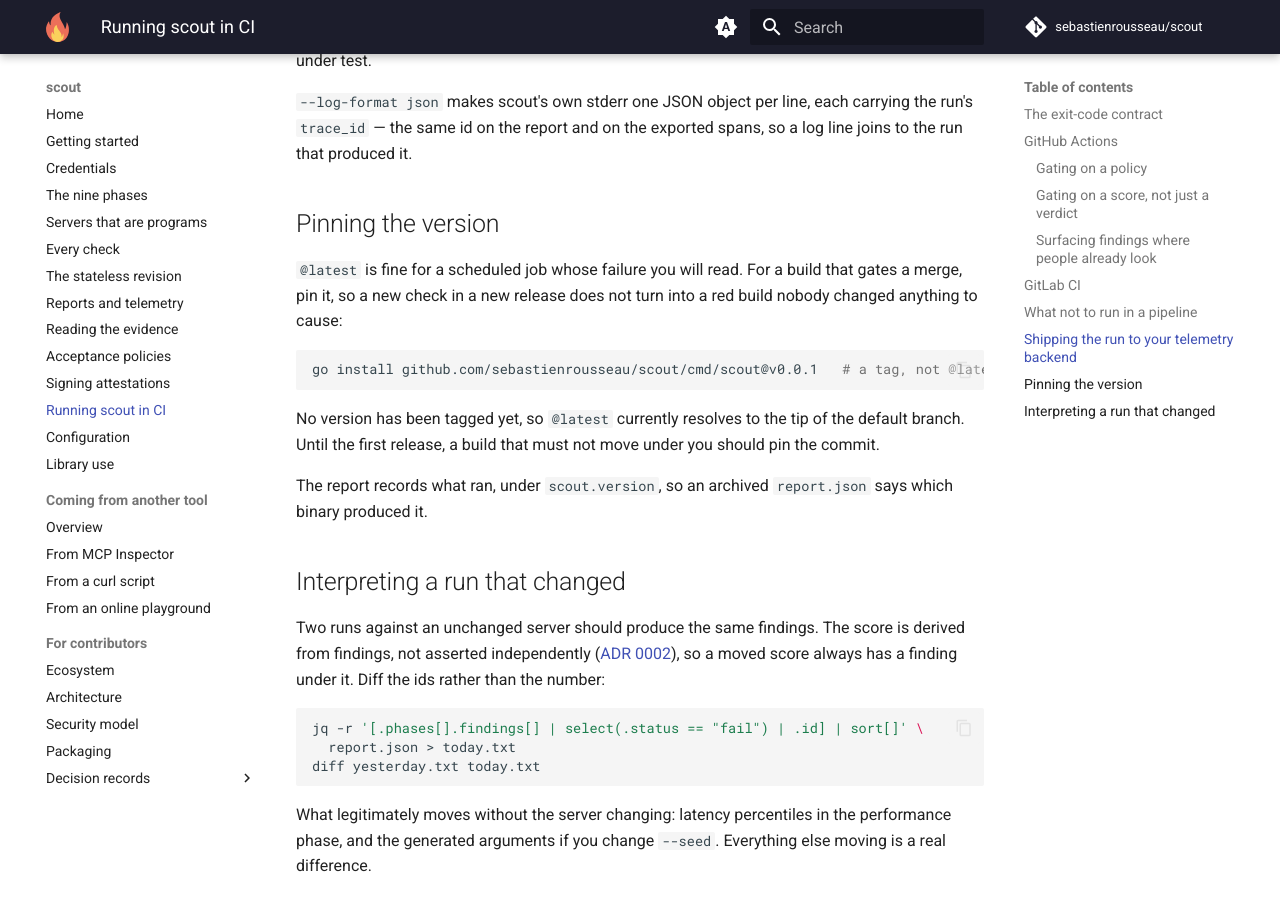
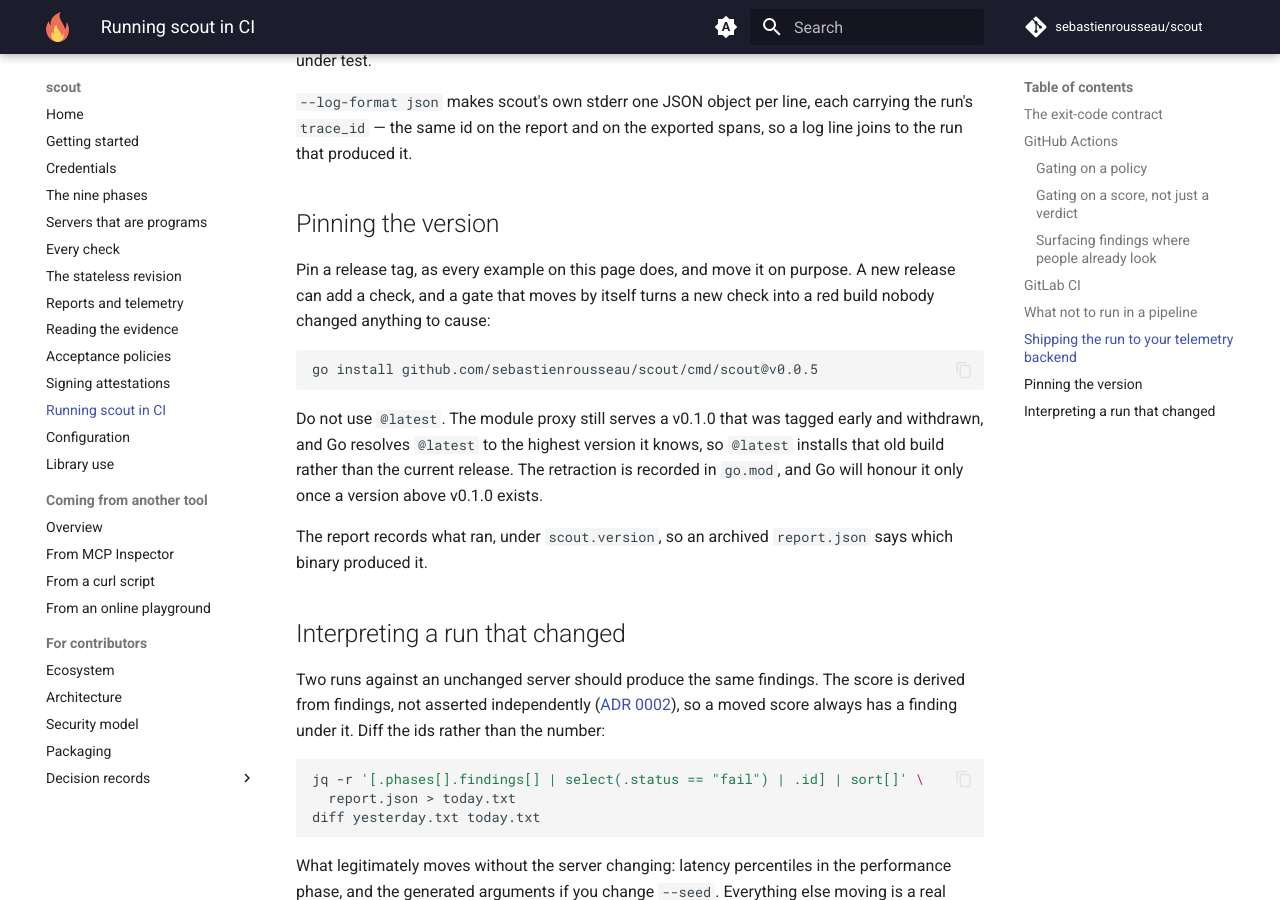
Before and after one commit to sebastienrousseau/scout, an MkDocs documentation site: the page built from docs/ci.md, in a window 1280 px wide and 900 px high, scrolled down 5459 px. Built offline with MkDocs 1.6.1 and Material for MkDocs 9.7.7, drawn with Linux system fonts in a browser that asks for light colours; comment, search, counter and statistics services are not loaded; some of the changed text lies outside the part shown.

Commit message:
docs: release 0.0.5
Moves the unreleased entries under a 0.0.5 heading dated 24 Sep 2026,
adds the compare links and bumps pkg/VERIFY.md's example. Every go
install snippet in the README, the manual and the site now pins the
release rather than @latest, which resolves to the withdrawn v0.1.0,
and the CI guide's pinning section no longer claims nothing has been
tagged. verify-release-versions.sh checks every snippet, not only the
README's, and refuses @latest.

Co-Authored-By: Claude Opus 5.5 <noreply@anthropic.com>
Signed-off-by: Sebastien Rousseau <sebastian.rousseau@gmail.com>

Assisted-by: Claude:claude-opus-5

````diff
--- a/docs/ci.md
+++ b/docs/ci.md
@@ -58,7 +58,7 @@ jobs:
           go-version: "1.26"
 
       - name: Install scout
-        run: go install github.com/sebastienrousseau/scout/cmd/scout@latest
+        run: go install github.com/sebastienrousseau/scout/cmd/scout@v0.0.5
 
       - name: Diagnose
         env:
@@ -210,7 +210,7 @@ mcp-diagnostic:
   image: golang:1.26
   timeout: 10m
   script:
-    - go install github.com/sebastienrousseau/scout/cmd/scout@latest
+    - go install github.com/sebastienrousseau/scout/cmd/scout@v0.0.5
     - scout check "$MCP_ENDPOINT" --token-env MCP_TOKEN
         --report-dir scout-report --no-color
   artifacts:
@@ -277,17 +277,19 @@ spans, so a log line joins to the run that produced it.
 
 ## Pinning the version
 
-`@latest` is fine for a scheduled job whose failure you will read. For a
-build that gates a merge, pin it, so a new check in a new release does not
-turn into a red build nobody changed anything to cause:
+Pin a release tag, as every example on this page does, and move it on
+purpose. A new release can add a check, and a gate that moves by itself
+turns a new check into a red build nobody changed anything to cause:
 
 ```bash
-go install github.com/sebastienrousseau/scout/cmd/scout@v0.0.1   # a tag, not @latest
+go install github.com/sebastienrousseau/scout/cmd/scout@v0.0.5
 ```
 
-No version has been tagged yet, so `@latest` currently resolves to the tip
-of the default branch. Until the first release, a build that must not move
-under you should pin the commit.
+Do not use `@latest`. The module proxy still serves a v0.1.0 that was
+tagged early and withdrawn, and Go resolves `@latest` to the highest
+version it knows, so `@latest` installs that old build rather than the
+current release. The retraction is recorded in `go.mod`, and Go will
+honour it only once a version above v0.1.0 exists.
 
 The report records what ran, under `scout.version`, so an archived
 `report.json` says which binary produced it.
````
Also changed, not shown: CHANGELOG.md (+22 -1 lines), README.md (+1 -1 lines), docs/getting-started.md (+1 -1 lines), pkg/VERIFY.md (+1 -1 lines), site/content/index.md, 1 other file.
